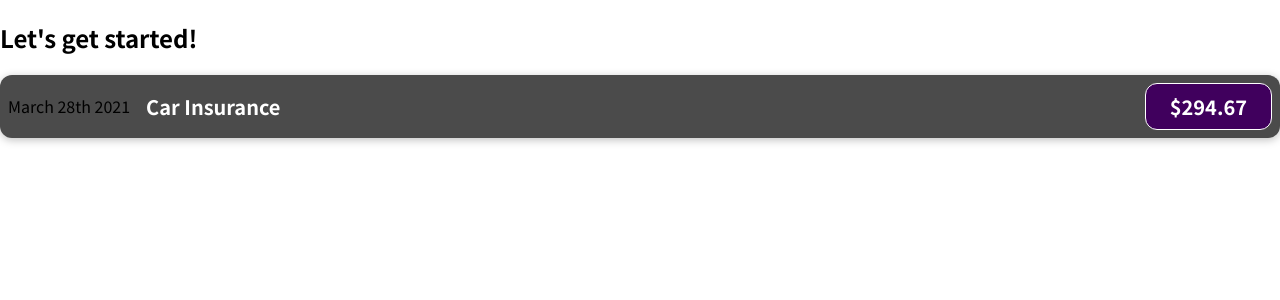
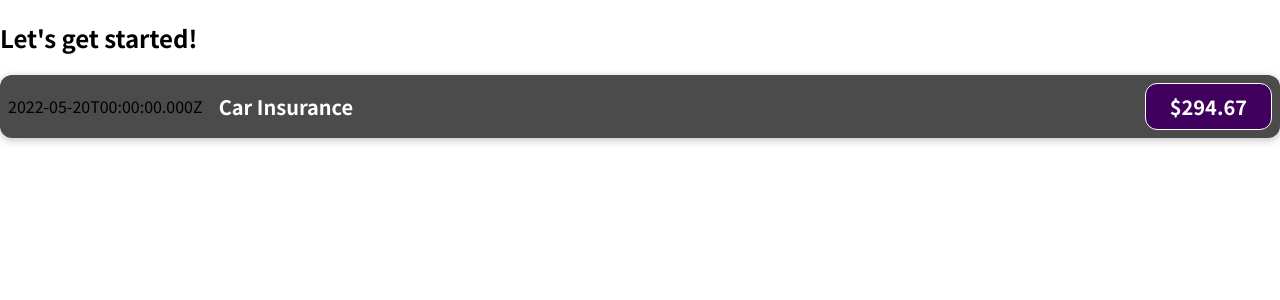
Before and after one commit to KreiZi0/ReactJS_Anna, a React (Create React App) app: page / in a window 1280 px wide. Shown: the top 300 px of the page. Built offline with nearby package versions, Linux system fonts and the light colour scheme.

Commit message:
Outputting-dynamic-data

```diff
--- a/src/components/ExpenseItem.js
+++ b/src/components/ExpenseItem.js
@@ -1,12 +1,16 @@
 import './ExpenseItem.css';
 
 function ExpenseItem() {
+    const expenseDate = new Date(2022, 4, 20);
+    const expenseTitle = 'Car Insurance';
+    const expenseAmount = 294.67;
+
     return (
-        <div className="expense-item">
-            <div>March 28th 2021</div>
-            <div className="expense-item__description">
-                <h2>Car Insurance</h2>
-                <div className="expense-item__price">$294.67</div>
+        <div className='expense-item'>
+            <div>{expenseDate.toISOString()}</div>
+            <div className='expense-item__description'>
+                <h2>{expenseTitle}</h2>
+                <div className='expense-item__price'>${expenseAmount}</div>
             </div>
         </div>
     );
```
